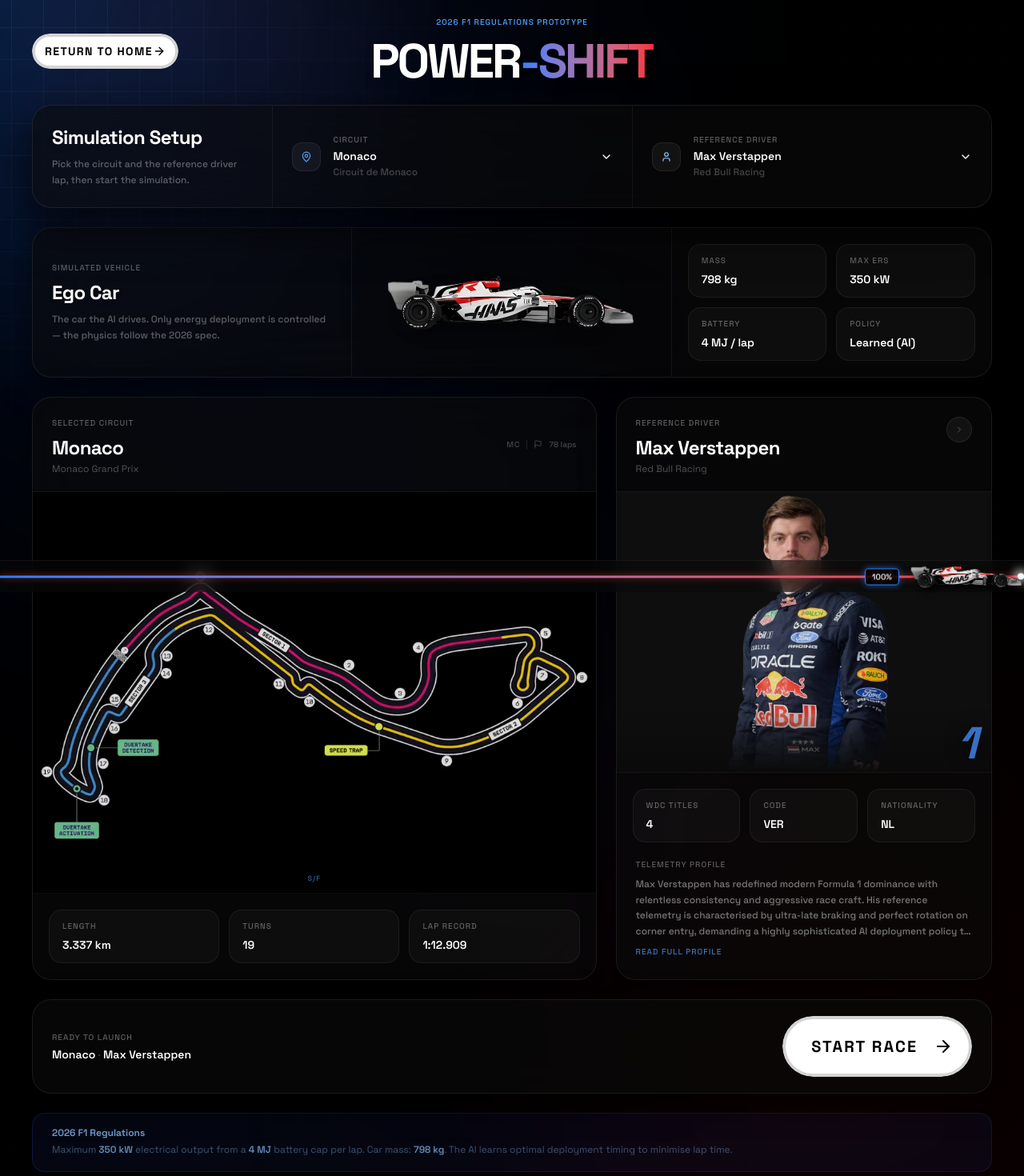
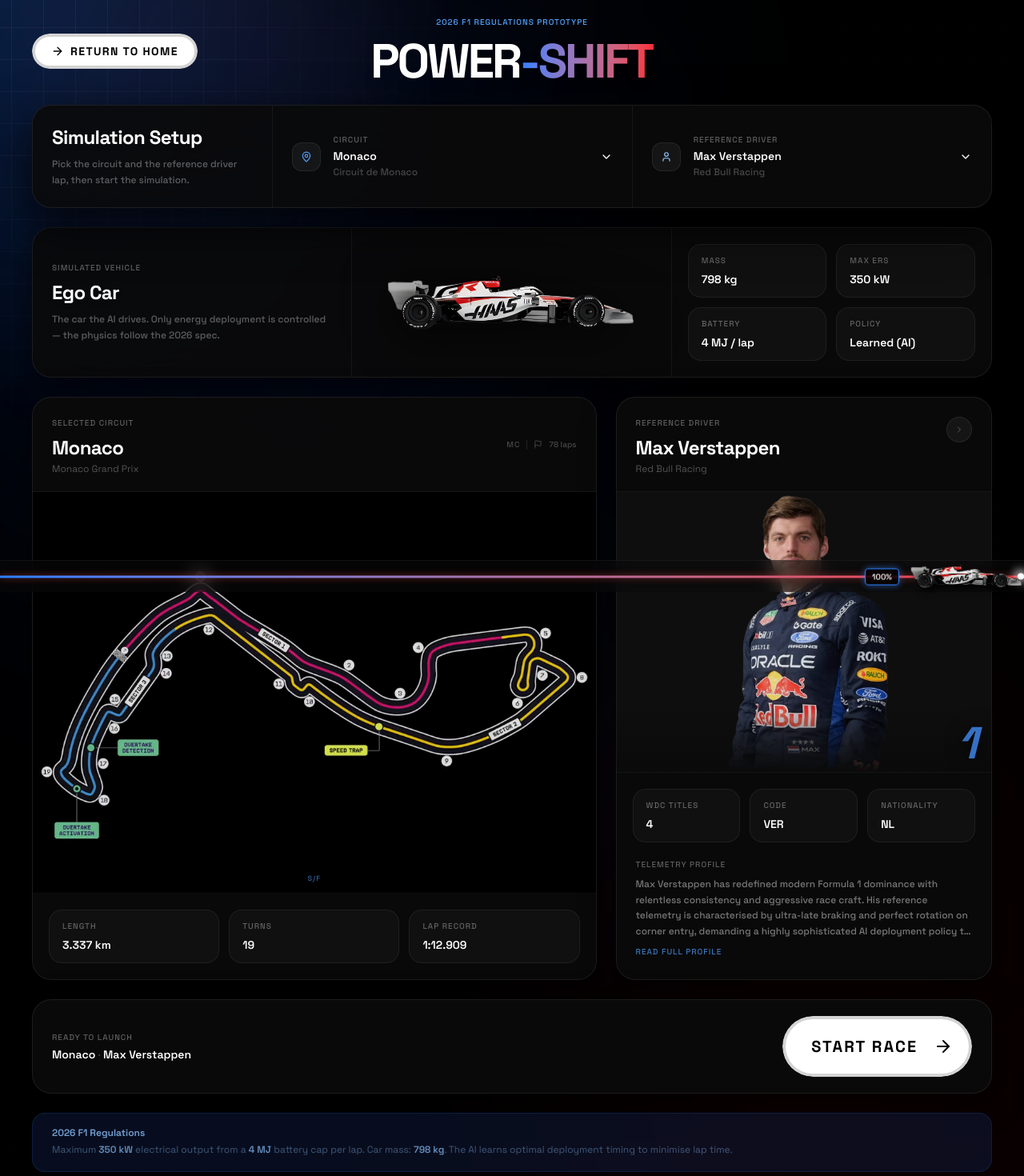
Before and after one commit to shurya2512/poweshift-backend, a Next.js app: page /setup in a window 1280 px wide. Shown: the part 60-1530 px from the top of the page at 80% size. Built offline with nearby package versions, Linux system fonts and the light colour scheme.

Commit message:
feat: add cursor-tracked spotlight effects to setup panels and support flip arrow mode for buttons

```diff
--- a/src/app/setup/page.tsx
+++ b/src/app/setup/page.tsx
@@ -26,7 +26,7 @@
         <div className="relative flex items-center justify-center mb-6 w-full">
           {/* Back Button */}
           <div className="absolute left-0 top-1/2 -translate-y-1/2">
-            <SpinningBorderButton href="/" text="Return to Home" size="sm" />
+            <SpinningBorderButton href="/" text="Return to Home" size="sm" arrowMode="flip" />
           </div>
 
           {/* Page title */}
--- a/src/components/ui/setup-panel.tsx
+++ b/src/components/ui/setup-panel.tsx
@@ -161,6 +161,41 @@
   </div>
 );
 
+// Site's brand gradient: blue on the left, red on the right.
+const SPOT_BLUE: [number, number, number] = [59, 130, 246];
+const SPOT_RED: [number, number, number] = [239, 68, 68];
+const lerp = (a: number, b: number, t: number) => Math.round(a + (b - a) * t);
+
+// Cursor-tracked glow: follows the pointer and blends blue→red across the card's width.
+function useSpotlight() {
+  const ref = useRef<HTMLDivElement>(null);
+  const onMouseMove = (e: React.MouseEvent<HTMLDivElement>) => {
+    const el = ref.current;
+    const rect = el?.getBoundingClientRect();
+    if (!el || !rect) return;
+    const x = e.clientX - rect.left;
+    const y = e.clientY - rect.top;
+    const t = Math.min(1, Math.max(0, rect.width ? x / rect.width : 0));
+    const [r, g, b] = [
+      lerp(SPOT_BLUE[0], SPOT_RED[0], t),
+      lerp(SPOT_BLUE[1], SPOT_RED[1], t),
+      lerp(SPOT_BLUE[2], SPOT_RED[2], t),
+    ];
+    el.style.setProperty('--spot-x', `${x}px`);
+    el.style.setProperty('--spot-y', `${y}px`);
+    el.style.setProperty('--spot-color', `rgba(${r}, ${g}, ${b}, 0.4)`);
+  };
+  return { ref, onMouseMove };
+}
+
+const Spotlight = () => (
+  <div
+    aria-hidden
+    className="pointer-events-none absolute inset-0 -z-10 rounded-[inherit] opacity-0 transition-opacity duration-300 group-hover:opacity-100"
+    style={{ background: `radial-gradient(320px circle at var(--spot-x, 50%) var(--spot-y, 50%), var(--spot-color, rgba(150,99,157,0.4)), transparent 60%)` }}
+  />
+);
+
 // ── Main Component ───────────────────────────────────────────────────────────
 
 export default function SetupPanel({ onStart }: SetupPanelProps) {
@@ -173,6 +208,13 @@
   const timerRef   = useRef<ReturnType<typeof setTimeout> | null>(null);
   const circuit    = CIRCUIT_META[selections.track];
   const driverMeta = DRIVER_META[selections.driver];
+
+  const setupSpot   = useSpotlight();
+  const egoSpot     = useSpotlight();
+  const circuitSpot = useSpotlight();
+  const driverSpot  = useSpotlight();
+  const startSpot   = useSpotlight();
+  const regsSpot    = useSpotlight();
 
   const triggerLoading = useCallback(() => {
     setIsLoading(true);
@@ -193,7 +235,12 @@
     <div className="w-full flex flex-col gap-6">
 
       {/* ── TOP: Simulation Setup — title left, selectors right ───────────── */}
-      <div className="relative z-30 bg-neutral-950/60 backdrop-blur-2xl border border-white/[0.08] rounded-3xl shadow-[0_20px_60px_rgba(0,0,0,0.8)]">
+      <div
+        ref={setupSpot.ref}
+        onMouseMove={setupSpot.onMouseMove}
+        className="relative isolate group z-30 bg-neutral-950/90 backdrop-blur-2xl border border-white/[0.08] rounded-3xl shadow-[0_20px_60px_rgba(0,0,0,0.8)] transition-colors duration-300 group-hover:border-blue-400/25"
+      >
+        <Spotlight />
         <div className="grid grid-cols-1 md:grid-cols-[2fr_3fr_3fr]">
 
           {/* Title block */}
@@ -243,7 +290,12 @@
       </div>
 
       {/* ── Ego Car — the simulated vehicle the AI controls ───────────────── */}
-      <div className="bg-neutral-950/60 backdrop-blur-2xl border border-white/[0.08] rounded-3xl shadow-[0_12px_40px_rgba(0,0,0,0.6)] overflow-hidden">
+      <div
+        ref={egoSpot.ref}
+        onMouseMove={egoSpot.onMouseMove}
+        className="relative isolate group bg-neutral-950/90 backdrop-blur-2xl border border-white/[0.08] rounded-3xl shadow-[0_12px_40px_rgba(0,0,0,0.6)] overflow-hidden transition-colors duration-300 group-hover:border-red-400/25"
+      >
+        <Spotlight />
         <div className="grid grid-cols-1 md:grid-cols-3">
 
           <div className="px-6 py-6 border-b md:border-b-0 md:border-r border-white/[0.06] flex flex-col justify-center">
@@ -288,7 +340,12 @@
         </AnimatePresence>
 
         {/* Circuit Hero Card */}
-        <div className="h-full flex flex-col bg-neutral-950/60 backdrop-blur-2xl border border-white/[0.08] rounded-3xl overflow-hidden shadow-[0_12px_40px_rgba(0,0,0,0.6)]">
+        <div
+          ref={circuitSpot.ref}
+          onMouseMove={circuitSpot.onMouseMove}
+          className="relative isolate group h-full flex flex-col bg-neutral-950/90 backdrop-blur-2xl border border-white/[0.08] rounded-3xl overflow-hidden shadow-[0_12px_40px_rgba(0,0,0,0.6)] transition-colors duration-300 group-hover:border-blue-400/25"
+        >
+          <Spotlight />
           <div className="px-6 pt-6 pb-5 border-b border-white/[0.06]">
             <EyebrowLabel className="text-blue-400 mb-2">Selected Circuit</EyebrowLabel>
             <div className="flex items-start justify-between gap-4">
@@ -333,7 +390,12 @@
         </div>
 
         {/* Driver Info Card — full profile */}
-        <div className="h-full flex flex-col bg-neutral-950/60 backdrop-blur-2xl border border-white/[0.08] rounded-3xl overflow-hidden shadow-[0_12px_40px_rgba(0,0,0,0.5)]">
+        <div
+          ref={driverSpot.ref}
+          onMouseMove={driverSpot.onMouseMove}
+          className="relative isolate group h-full flex flex-col bg-neutral-950/90 backdrop-blur-2xl border border-white/[0.08] rounded-3xl overflow-hidden shadow-[0_12px_40px_rgba(0,0,0,0.5)] transition-colors duration-300 group-hover:border-blue-300/25"
+        >
+          <Spotlight />
 
           {/* Header */}
           <div className="px-6 pt-6 pb-5 border-b border-white/[0.06] flex items-start justify-between gap-4">
@@ -409,7 +471,12 @@
       </div>
 
       {/* ── Start Race ────────────────────────────────────────────────────── */}
-      <div className="bg-neutral-950/60 backdrop-blur-2xl border border-white/[0.08] rounded-3xl px-6 py-5 shadow-[0_12px_40px_rgba(0,0,0,0.6)] flex flex-col sm:flex-row sm:items-center gap-4">
+      <div
+        ref={startSpot.ref}
+        onMouseMove={startSpot.onMouseMove}
+        className="relative isolate group bg-neutral-950/90 backdrop-blur-2xl border border-white/[0.08] rounded-3xl px-6 py-5 shadow-[0_12px_40px_rgba(0,0,0,0.6)] flex flex-col sm:flex-row sm:items-center gap-4 transition-colors duration-300 group-hover:border-red-400/25"
+      >
+        <Spotlight />
         <div className="min-w-0 flex-1">
           <EyebrowLabel className="mb-1">Ready to launch</EyebrowLabel>
           <p className="text-sm font-semibold text-white truncate">
@@ -425,7 +492,12 @@
       </div>
 
       {/* ── BOTTOM: 2026 Regs Banner ──────────────────────────────────────── */}
-      <div className="bg-blue-950/20 border border-blue-500/15 rounded-2xl px-6 py-4">
+      <div
+        ref={regsSpot.ref}
+        onMouseMove={regsSpot.onMouseMove}
+        className="relative isolate group bg-blue-950/35 border border-blue-500/15 rounded-2xl px-6 py-4 transition-colors duration-300 group-hover:border-blue-400/40"
+      >
+        <Spotlight />
         <p className="text-xs font-semibold text-blue-300/80 mb-1">2026 F1 Regulations</p>
         <p className="text-xs text-blue-300/40 leading-relaxed">
           Maximum <span className="text-blue-300/70 font-semibold">350 kW</span> electrical output from a{' '}
@@ -452,7 +524,7 @@
               className="fixed inset-0 z-50 flex items-center justify-center p-6 pointer-events-none"
             >
               <div
-                className="relative w-full max-w-md bg-neutral-950/80 backdrop-blur-2xl border border-white/[0.12] rounded-3xl overflow-hidden shadow-[0_24px_60px_rgba(0,0,0,0.9)] pointer-events-auto"
+                className="relative w-full max-w-md bg-neutral-950/95 backdrop-blur-2xl border border-white/[0.12] rounded-3xl overflow-hidden shadow-[0_24px_60px_rgba(0,0,0,0.9)] pointer-events-auto"
                 onClick={e => e.stopPropagation()}
               >
                 {/* Header */}
--- a/src/components/ui/spinning-border-button.tsx
+++ b/src/components/ui/spinning-border-button.tsx
@@ -6,14 +6,16 @@
 
 const SIZES = {
   default: {
-    surface: "px-12 py-5 text-lg md:text-xl",
+    surface: "px-12 py-5 text-lg md:text-xl gap-3",
+    icon: "w-6 h-6",
     leftArrow: "absolute w-6 h-6 left-[-25%] z-[9] group-hover:left-5 transition-all duration-[800ms] ease-[cubic-bezier(0.34,1.56,0.64,1)]",
     rightArrow: "absolute w-6 h-6 right-5 z-[9] group-hover:right-[-25%] transition-all duration-[800ms] ease-[cubic-bezier(0.34,1.56,0.64,1)]",
     textShift: "relative z-[1] -translate-x-4 group-hover:translate-x-4 transition-all duration-[800ms] ease-out",
     circle: "absolute top-1/2 left-1/2 -translate-x-1/2 -translate-y-1/2 w-4 h-4 bg-[#111111] rounded-[50%] opacity-0 group-hover:w-[400px] group-hover:h-[400px] group-hover:opacity-100 transition-all duration-[800ms] ease-[cubic-bezier(0.19,1,0.22,1)]",
   },
   sm: {
-    surface: "px-5 py-2 text-xs md:text-sm",
+    surface: "px-5 py-2 text-xs md:text-sm gap-2",
+    icon: "w-4 h-4",
     leftArrow: "absolute w-4 h-4 left-[-25%] z-[9] group-hover:left-3 transition-all duration-[800ms] ease-[cubic-bezier(0.34,1.56,0.64,1)]",
     rightArrow: "absolute w-4 h-4 right-3 z-[9] group-hover:right-[-25%] transition-all duration-[800ms] ease-[cubic-bezier(0.34,1.56,0.64,1)]",
     textShift: "relative z-[1] -translate-x-2 group-hover:translate-x-2 transition-all duration-[800ms] ease-out",
@@ -32,11 +34,14 @@
   href,
   onClick,
   size = "default",
+  arrowMode = "slide",
 }: {
   text?: string;
   href?: string;
   onClick?: () => void;
   size?: keyof typeof SIZES;
+  /** "slide": right arrow slides out, left arrow slides in (default). "flip": a single arrow stays on the left and reverses direction on hover. */
+  arrowMode?: "slide" | "flip";
 }) {
   const s = SIZES[size];
 
@@ -50,6 +55,15 @@
 
       {/* Button surface; arrows inherit the text colour */}
       <span className={`relative flex h-full w-full items-center justify-center overflow-hidden rounded-full bg-white font-bold uppercase tracking-widest text-black transition-colors duration-[600ms] ease-[cubic-bezier(0.23,1,0.32,1)] group-hover:text-white ${s.surface}`}>
+        {arrowMode === "flip" ? (
+          <>
+            {/* Arrow stays on the left; points right at rest, flips to point left on hover */}
+            <ArrowRight className={`relative z-[1] transition-transform duration-500 ease-[cubic-bezier(0.34,1.56,0.64,1)] group-hover:rotate-180 ${s.icon}`} />
+            <span className="relative z-[1]">{text}</span>
+            <span className={s.circle} />
+          </>
+        ) : (
+          <>
             {/* Left arrow — slides in on hover */}
             <ArrowRight className={s.leftArrow} />
 
@@ -62,6 +76,8 @@
 
             {/* Right arrow — slides out on hover */}
             <ArrowRight className={s.rightArrow} />
+          </>
+        )}
       </span>
     </>
   );
```
Lines whose indentation alone changed are shown as unchanged.
